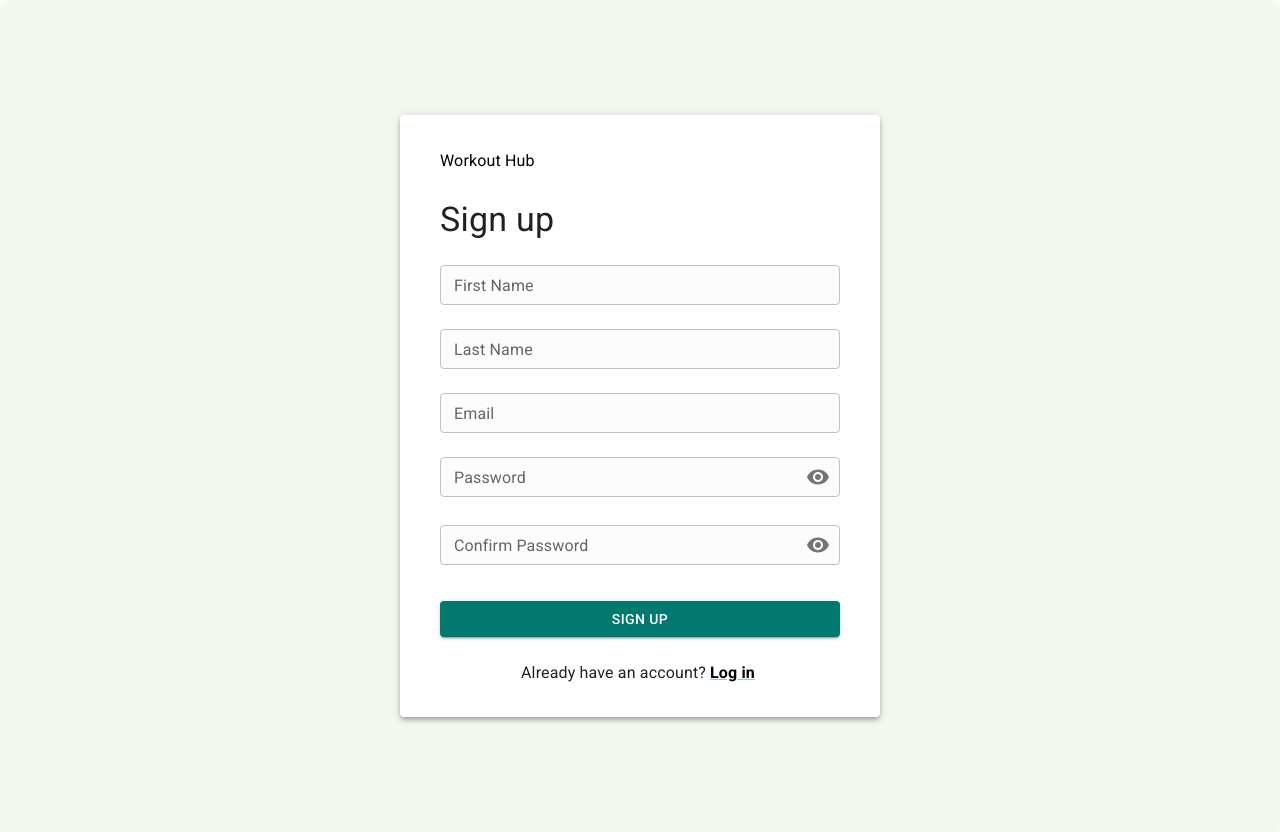
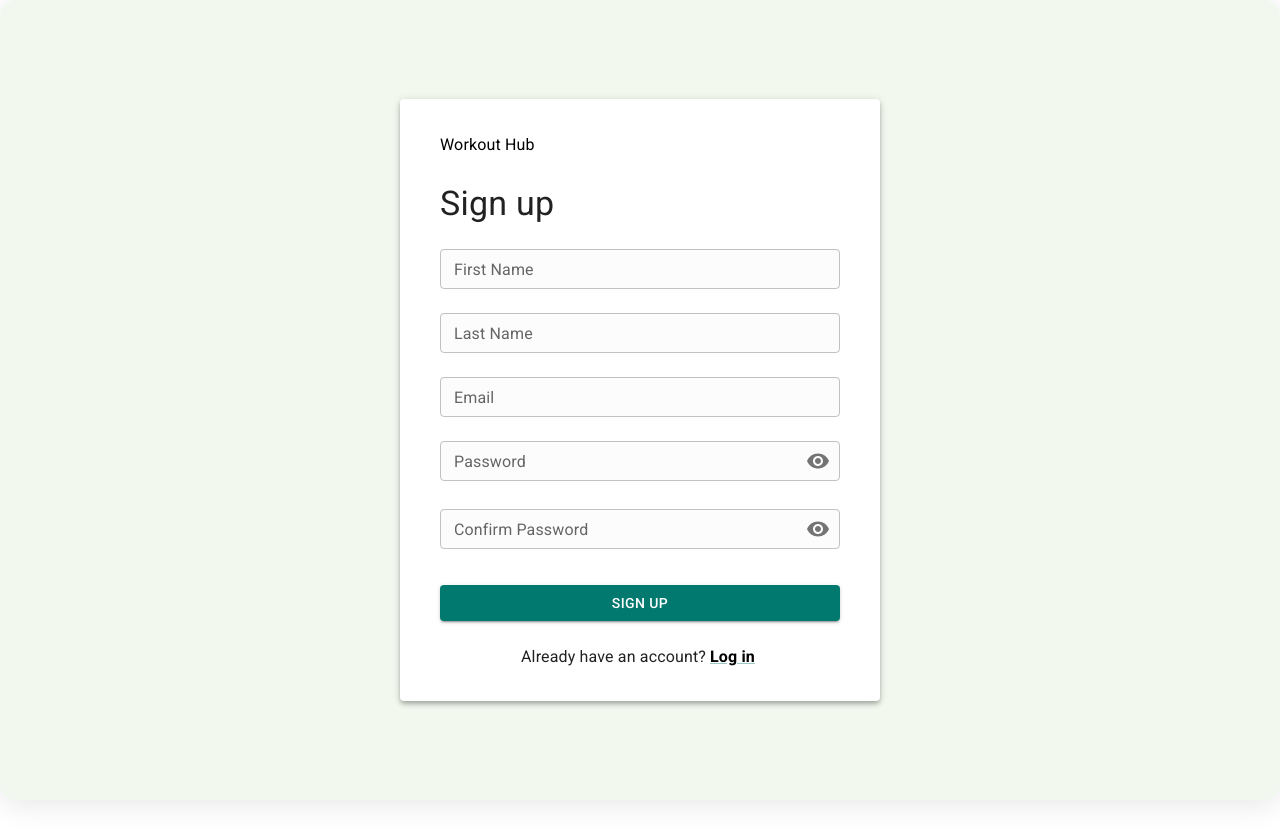
Before and after one commit to squach28/workout_hub, a React (Vite) app in the folder frontend/: page /signup in a window 1280 px wide. After the commit the page ends 800 px from the top, so only its background shows below. Built offline with nearby package versions, Linux system fonts and the light colour scheme.

Commit message:
removed padding from login and signup pages

```diff
--- a/frontend/src/pages/Login.tsx
+++ b/frontend/src/pages/Login.tsx
@@ -28,7 +28,6 @@ const Login = () => {
           width: { xs: "90%", md: "auto" },
           justifyContent: "center",
           minHeight: "100vh",
-          p: 2,
         }}
       >
         <LoginForm />
--- a/frontend/src/pages/SignUp.tsx
+++ b/frontend/src/pages/SignUp.tsx
@@ -39,7 +39,6 @@ const SignUp = () => {
           width: { xs: "90%", md: "auto" },
           justifyContent: "center",
           minHeight: "100vh",
-          p: 2,
         }}
       >
         <SignUpForm />
```
